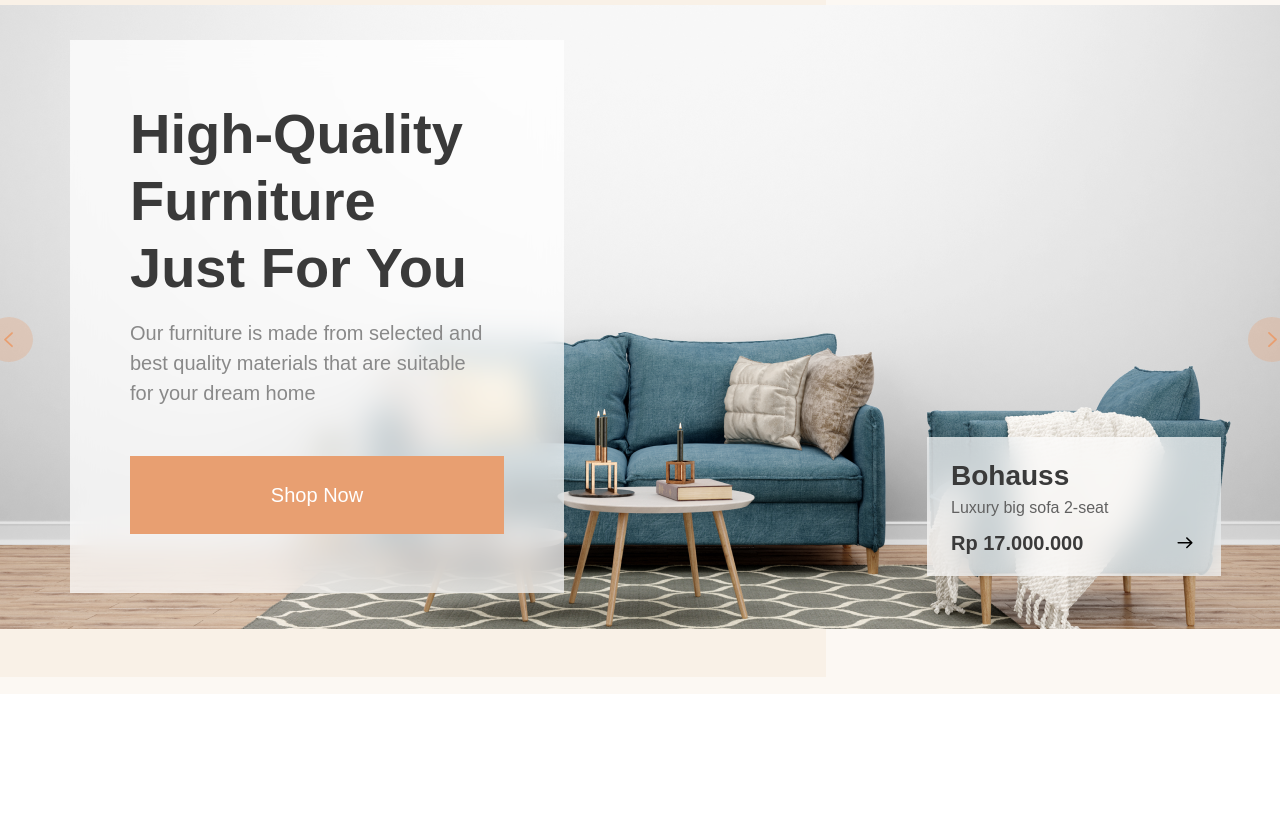
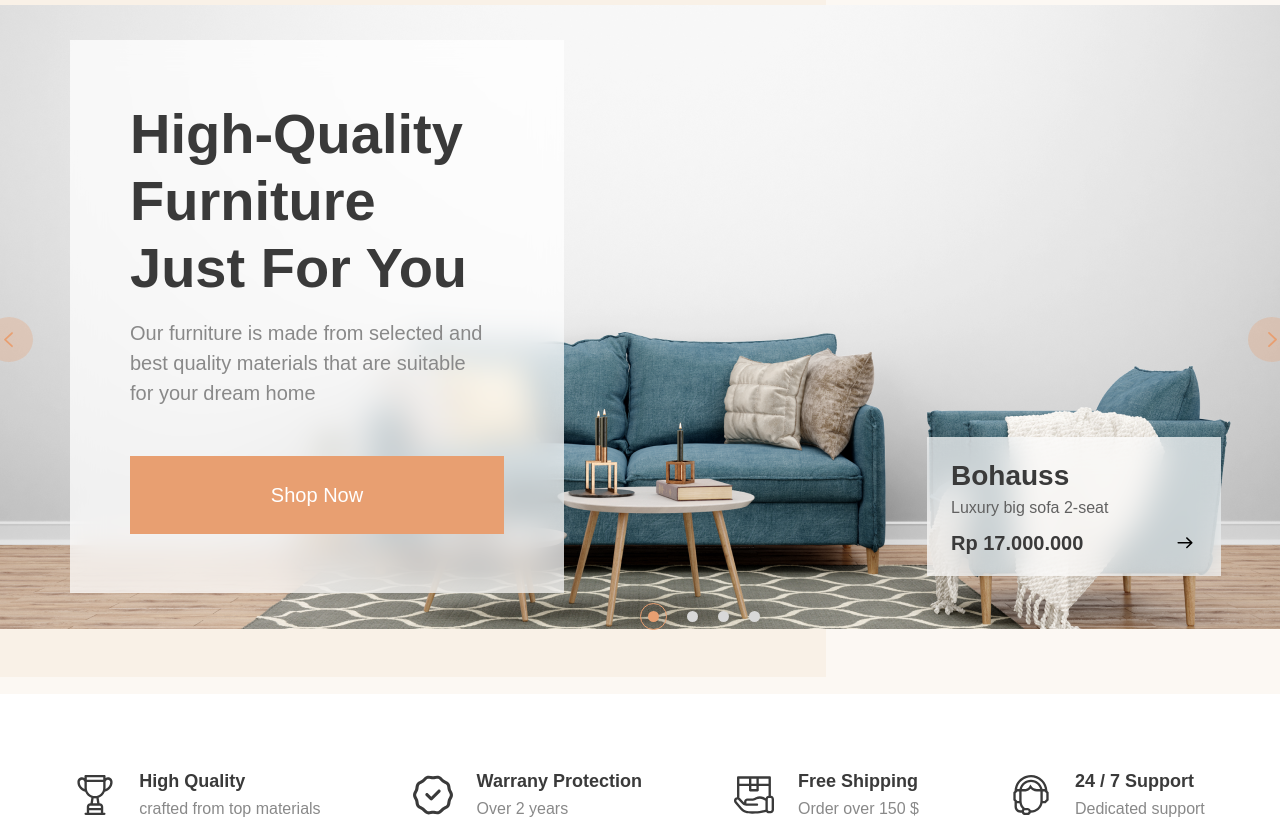
Before and after one commit to pmh3107/testFE, a plain HTML site: page index.html in a window 1280 px wide. Shown: the part 97-918 px from the top of the page. Before the commit the page ends 800 px from the top, so only its background shows below. Drawn offline with Linux system fonts and the light colour scheme.

Commit message:
Completed feature

```diff
--- a/assets/css/style.css
+++ b/assets/css/style.css
@@ -15,6 +15,7 @@
   --Color-Gray-2: #616161;
   --Color-Gray-3: #898989;
   --Color-White: #FFF;
+  --Color-Gray-5: #D8D8D8;
 }
 
 html {
@@ -158,6 +159,7 @@ button {
 .banner {
   display: flex;
   justify-content: center;
+  padding-bottom: 66px;
 }
 
 .banner__inner {
@@ -202,6 +204,42 @@ button {
 
 .banner__btn--icon:hover {
   color: var(--Color-White);
+}
+
+.banner-indicator {
+  position: relative;
+  bottom: 29px;
+  left: 50%;
+  display: inline-flex;
+  align-items: center;
+  gap: 20px;
+}
+
+.banner-indicator__item {
+  width: 11px;
+  height: 11px;
+  border-radius: 50%;
+  background-color: var(--Color-Gray-5);
+}
+
+.active {
+  position: relative;
+  display: flex;
+  align-items: center;
+  justify-content: center;
+  width: 27px;
+  height: 27px;
+  border: 1px solid var(--Color-Primary);
+  background-color: transparent;
+}
+
+.active::after {
+  content: "";
+  position: absolute;
+  width: 11px;
+  height: 11px;
+  border-radius: 50%;
+  background-color: var(--Color-Primary);
 }
 
 .banner__item {
@@ -294,3 +332,32 @@ button {
   line-height: 1.5;
   color: var(--Color-Gray-1);
 }
+
+.feature {
+  margin: 73px 0 88px;
+  display: flex;
+  align-items: center;
+  justify-content: center;
+  gap: 92px;
+}
+
+.feature__item {
+  display: flex;
+  align-items: center;
+  gap: 24px;
+}
+
+.feature__heading {
+  font-size: 1.8rem;
+  font-weight: 600;
+  line-height: 1.5;
+  color: var(--Color-Gray-1);
+}
+
+.feature__desc {
+  margin-top: 2px;
+  font-size: 1.6rem;
+  font-weight: 500;
+  line-height: 1.5;
+  color: var(--Color-Gray-3);
+}
--- a/index.html
+++ b/index.html
@@ -5,8 +5,8 @@
   <meta charset="UTF-8" />
   <meta name="viewport" content="width=device-width, initial-scale=1.0" />
   <!-- Link css -->
-  <link rel="stylesheet" href="/assets/css/reset.css" />
-  <link rel="stylesheet" href="/assets/css/style.css" />
+  <link rel="stylesheet" href="./assets/css/reset.css" />
+  <link rel="stylesheet" href="./assets/css/style.css" />
   <!-- Title -->
   <title>Funiro. | Home page</title>
 </head>
@@ -94,6 +94,12 @@
               </picture>
             </a>
           </div>
+          <div class="banner-indicator">
+            <div class="banner-indicator__item active"></div>
+            <div class="banner-indicator__item"></div>
+            <div class="banner-indicator__item"></div>
+            <div class="banner-indicator__item"></div>
+          </div>
           <!-- banner tag -->
           <div class="banner-tag">
             <div class="banner-tag__inner">
@@ -118,5 +124,39 @@
               </div>
             </div>
           </div>
+        </div>
+      </div>
+      <!-- feature -->
+      <div class="feature">
+        <div class="feature__item">
+          <img src="./assets/images/Icon/trophy.svg" alt="" class="feature__icon">
+          <div class="feature__content">
+            <h2 class="feature__heading">High Quality</h2>
+            <p class="feature__desc">crafted from top materials</p>
+          </div>
+        </div>
+        <div class="feature__item">
+          <img src="./assets/images/Icon/guarantee.svg" alt="" class="feature__icon">
+          <div class="feature__content">
+            <h2 class="feature__heading">Warrany Protection</h2>
+            <p class="feature__desc">Over 2 years</p>
+          </div>
+        </div>
+        <div class="feature__item">
+          <img src="./assets/images/Icon/shipping.svg" alt="" class="feature__icon">
+          <div class="feature__content">
+            <h2 class="feature__heading">Free Shipping</h2>
+            <p class="feature__desc">Order over 150 $</p>
+          </div>
+        </div>
+        <div class="feature__item">
+          <img src="./assets/images/Icon/customer-support.svg" alt="" class="feature__icon">
+          <div class="feature__content">
+            <h2 class="feature__heading">24 / 7 Support</h2>
+            <p class="feature__desc">Dedicated support</p>
+          </div>
+        </div>
+      </div>
+    </div>
   </main>
 </body>
```
Also changed, not shown: assets/images/Icon/customer-support.svg (added), assets/images/Icon/guarantee.svg (added), assets/images/Icon/shipping.svg (added), assets/images/Icon/trophy.svg (added).
